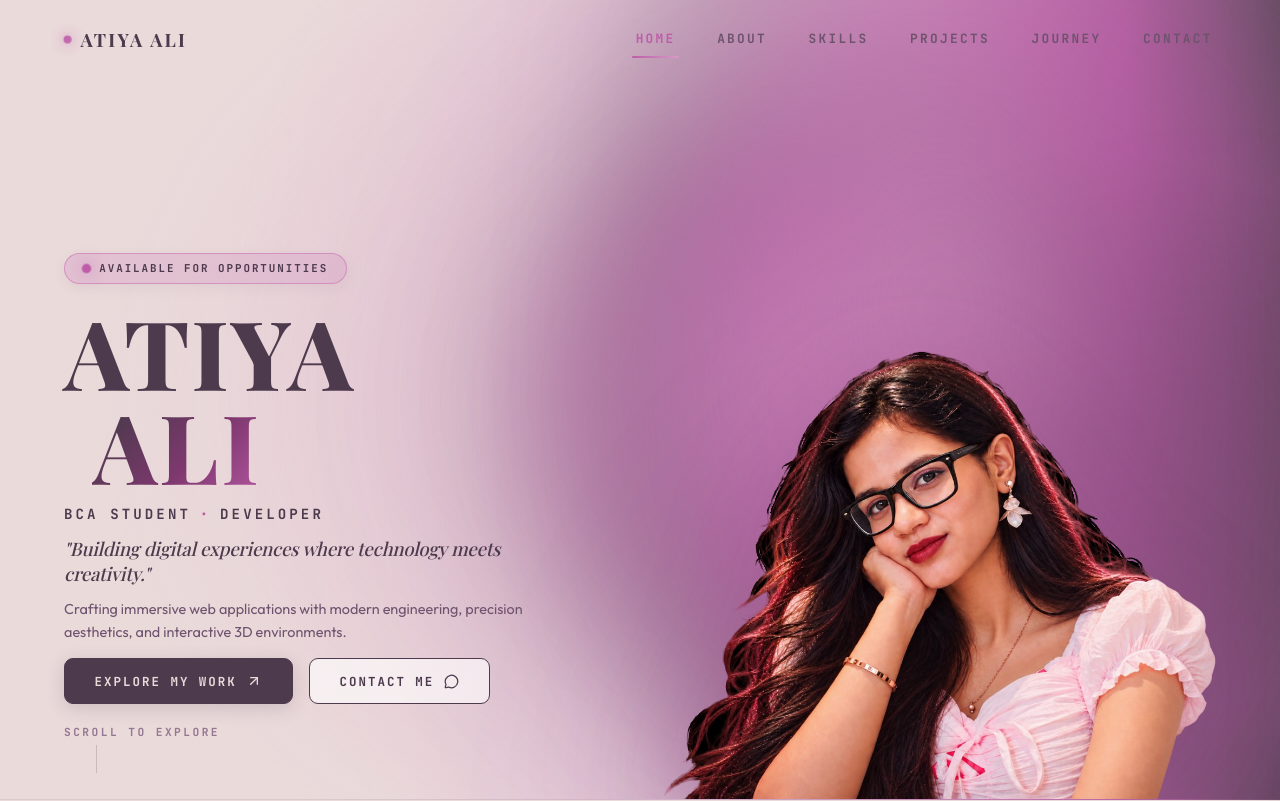
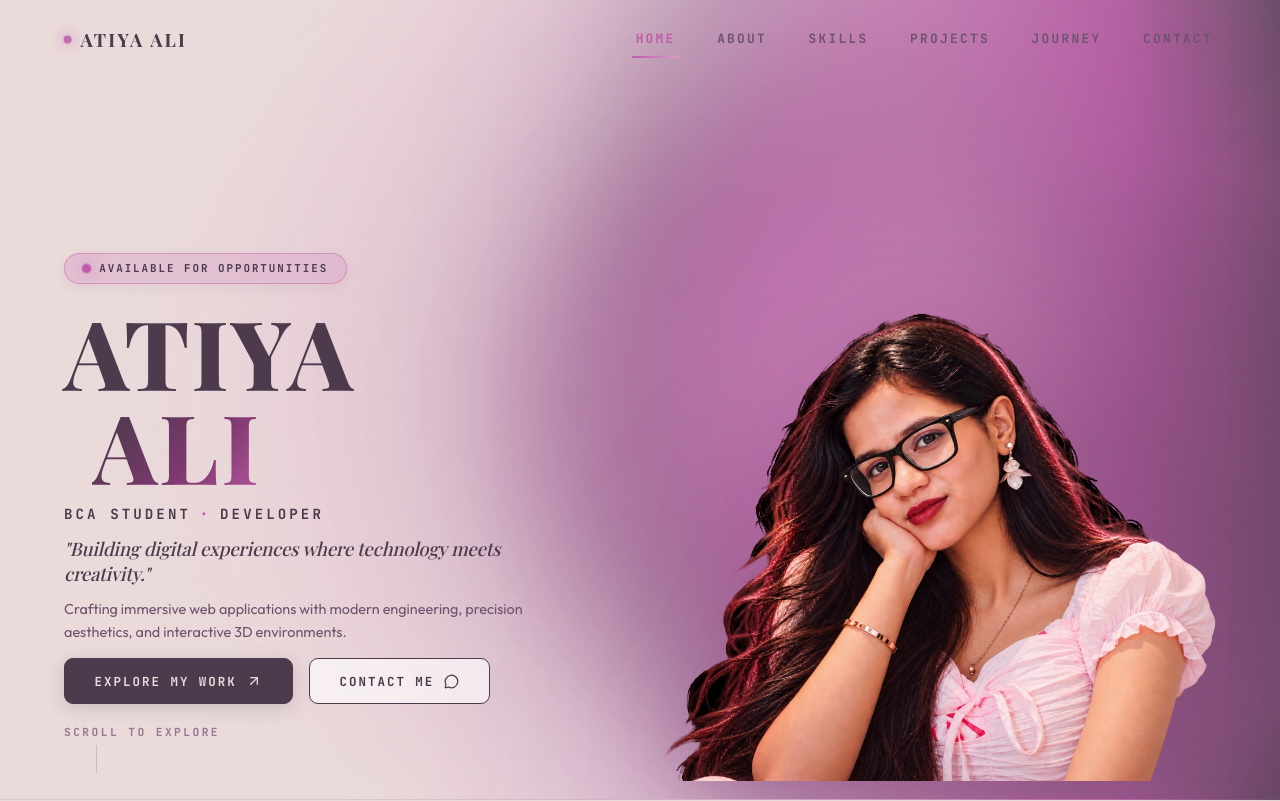
Before and after one commit to Atiya1231/Portfolio, a React (Vite) app: page / in a window 1280 px wide. Shown: the top 801 px of the page. Built offline with nearby package versions, Linux system fonts and the light colour scheme; a web font is replaced by a local one.

Commit message:
fix(hero): move portrait 38px upward for optimal top breathing space

```diff
--- a/src/styles/hero.css
+++ b/src/styles/hero.css
@@ -406,7 +406,7 @@
   z-index: 1;
 }
 
-/* Seamless Portrait Container: Large & Immersive (95vh), Anchored Directly to Bottom Edge */
+/* Seamless Portrait Container: Large & Immersive (95vh), Lifted 38px for Ideal Top Breathing Space */
 .hero-portrait-wrapper {
   position: relative;
   z-index: 2;
@@ -416,7 +416,7 @@
   display: flex;
   align-items: flex-end;
   justify-content: center;
-  bottom: 0;
+  bottom: 38px;
   margin-bottom: 0;
   background: transparent;
   border: none;
```
